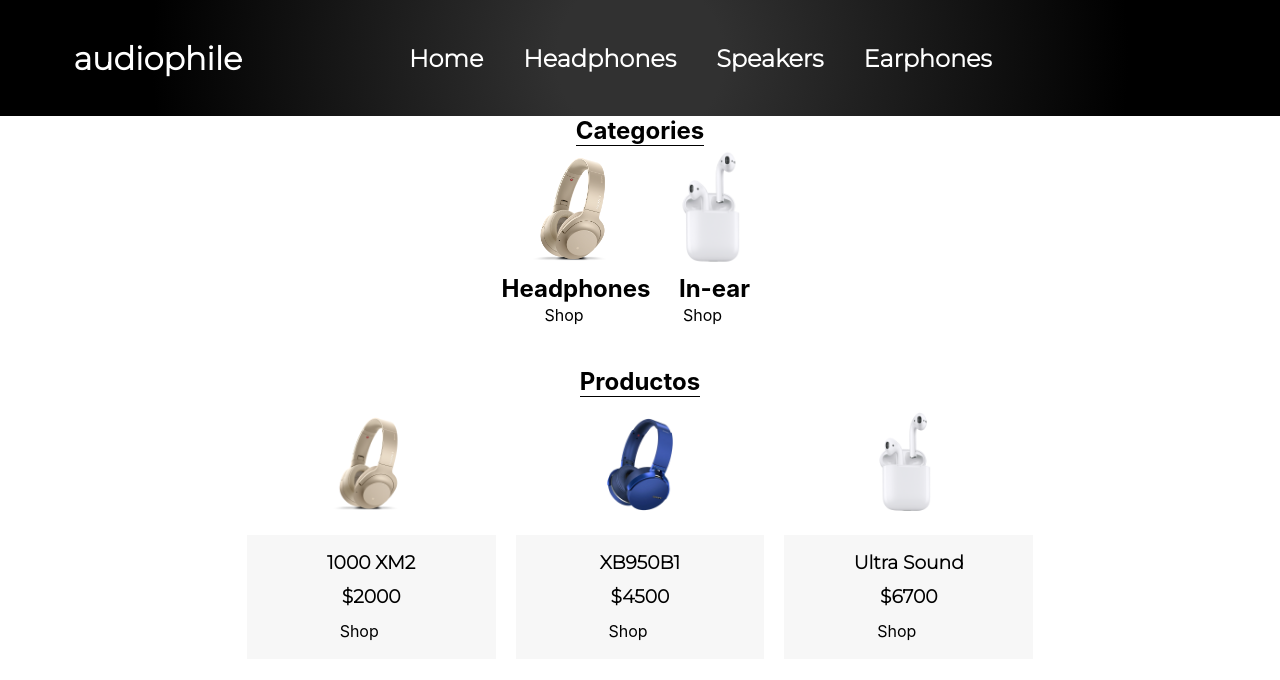
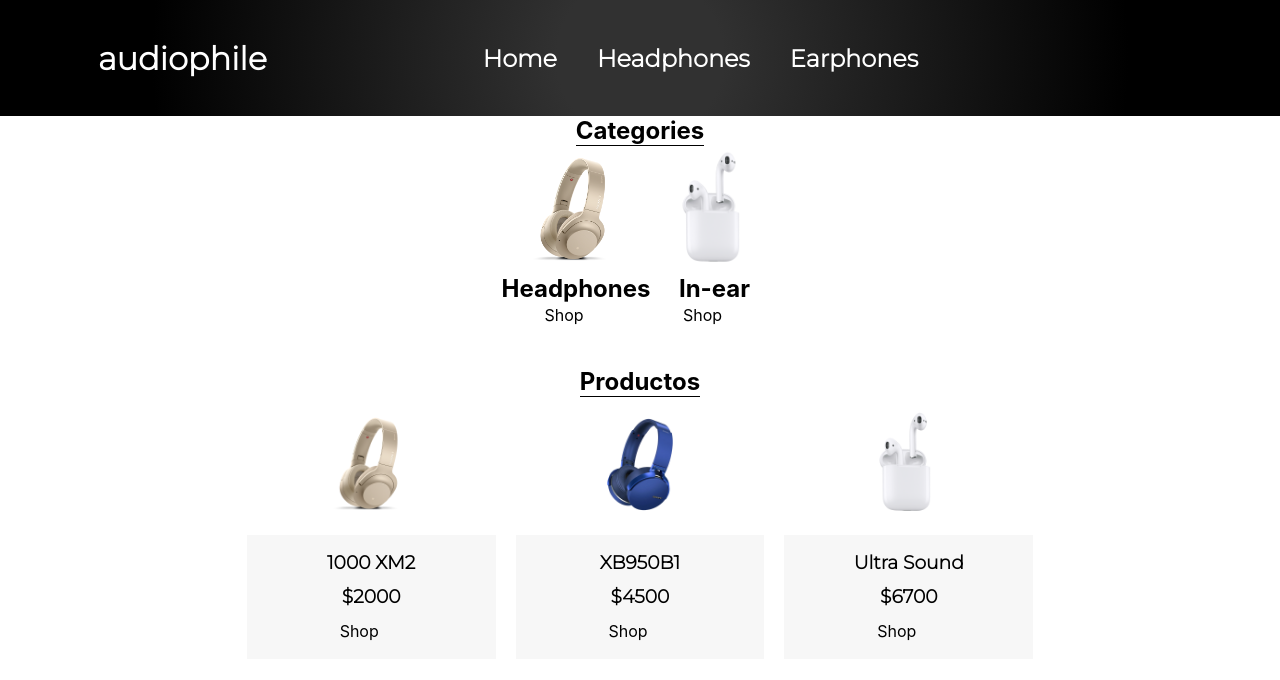
Before and after one commit to GaspariniOsvaldo/ecommerce-react, a React (Create React App) app: page / in a window 1280 px wide. Shown: the top 680 px of the page. Built offline with nearby package versions, Linux system fonts and the light colour scheme; some icons are missing.

Commit message:
primer entrega finalizada

```diff
--- a/src/components/NavBar/NavBar.js
+++ b/src/components/NavBar/NavBar.js
@@ -11,9 +11,8 @@
 
             <ul>
                 <li><Link to="/">Home</Link></li>
-                <li><Link to="/">Headphones</Link></li>
-                <li><Link to="/">Speakers</Link></li>
-                <li><Link to="/">Earphones</Link></li>
+                <li><Link to="/category/Headphones">Headphones</Link></li>
+                <li><Link to="/category/In-ear">Earphones</Link></li>
             </ul>
 
             <CartWidget/>
```
